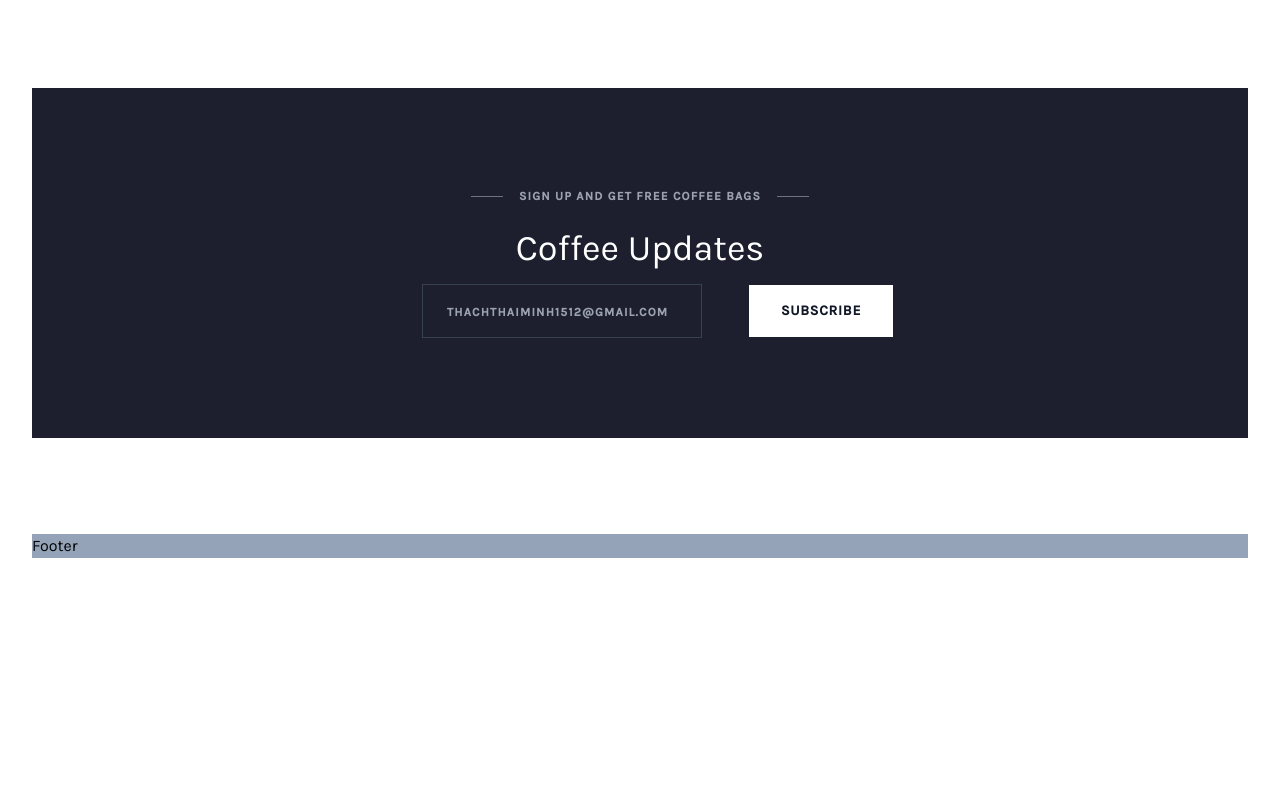
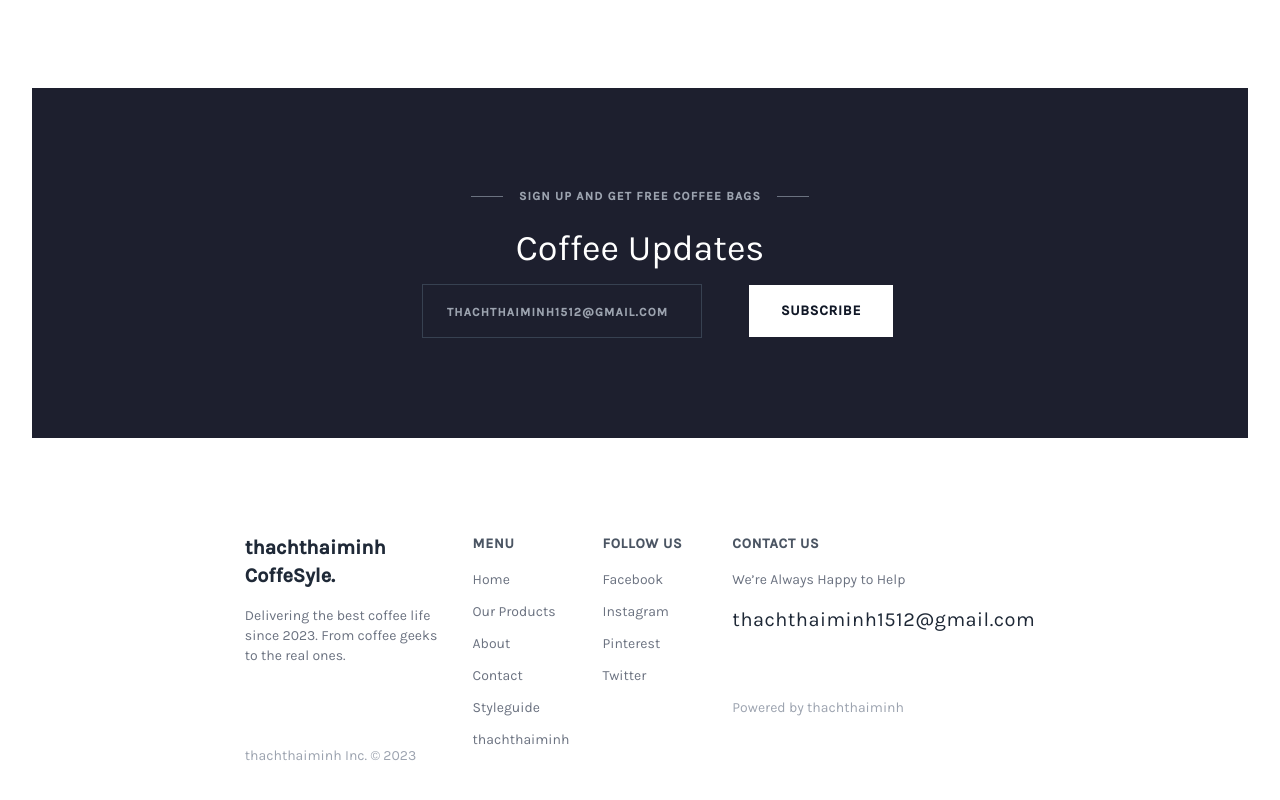
Before and after one commit to thachthaiminh/Learn-TailwindCSS-Coffee-Style, a React (Vite) app in the folder Learn-TailwindCSS-Coffee-Style/: page / in a window 1280 px wide. Shown: the part 5086-5886 px from the top of the page. Before the commit the page ends 5644 px from the top, so only its background shows below. Built offline with nearby package versions, Linux system fonts and the light colour scheme.

Commit message:
Add Footer.

```diff
--- a/Learn-TailwindCSS-Coffee-Style/src/components/products/Footer.jsx
+++ b/Learn-TailwindCSS-Coffee-Style/src/components/products/Footer.jsx
@@ -1,5 +1,113 @@
 function Footer() {
-  return <div className="h-350px bg-slate-400">Footer</div>;
+  return (
+    <div className="w-[95%] xl:w-[65%] mx-auto pb-24 text-gray-500 text-sm">
+      <div className="flex flex-col md:flex-row text-center md:text-left gap-12 md:gap-8">
+        <div className="basis-2/6">
+          <div className="font-bold text-xl mb-4 text-gray-800">
+            thachthaiminh CoffeSyle.
+          </div>
+          <div className="mb-8 md:mb-20">
+            Delivering the best coffee life since 2023. From coffee geeks to the
+            real ones.
+          </div>
+          <div className="text-gray-400 hover:text-coffee-400">
+            thachthaiminh Inc. © 2023
+          </div>
+        </div>
+        <div className="basis-1/6">
+          <div className="uppercase font-semibold tracking-wider text-gray-600 mb-4">
+            Menu
+          </div>
+          <div className="flex flex-col gap-3">
+            <div className="">
+              <a href="#" className="hover:text-coffee-400">
+                Home
+              </a>
+            </div>
+            <div>
+              <a href="#" className="hover:text-coffee-400">
+                Our Products
+              </a>
+            </div>
+            <div>
+              <a href="#" className="hover:text-coffee-400">
+                About
+              </a>
+            </div>
+            <div>
+              <a href="#" className="hover:text-coffee-400">
+                Contact
+              </a>
+            </div>
+            <div>
+              <a href="#" className="hover:text-coffee-400">
+                Styleguide
+              </a>
+            </div>
+            <div>
+              <a
+                href="https://www.youtube.com/channel/UCP5AfMKZ1-rzTs8JwhU01HQ"
+                className="hover:text-coffee-400"
+                target="blank"
+              >
+                thachthaiminh
+              </a>
+            </div>
+          </div>
+        </div>
+        <div className="basis-1/6">
+          <div className="uppercase font-semibold tracking-wider text-gray-600 mb-4">
+            FOLLOW US
+          </div>
+          <div className="flex flex-col gap-3">
+            <div className="">
+              <a href="#" className="hover:text-coffee-400">
+                Facebook
+              </a>
+            </div>
+            <div>
+              <a href="#" className="hover:text-coffee-400">
+                Instagram
+              </a>
+            </div>
+            <div>
+              <a href="#" className="hover:text-coffee-400">
+                Pinterest
+              </a>
+            </div>
+            <div>
+              <a href="#" className="hover:text-coffee-400">
+                Twitter
+              </a>
+            </div>
+          </div>
+        </div>
+        <div className="basis-2/6">
+          <div className="uppercase font-semibold tracking-wider text-gray-600 mb-4">
+            CONTACT US
+          </div>
+          <div className="mb-4">We’re Always Happy to Help</div>
+          <div className="mb-16 text-gray-800 text-xl font-normal tracking-wide">
+            <a
+              href="mailto:thachthaiminh1512@gmail.com"
+              className="hover:text-coffee-400"
+            >
+              thachthaiminh1512@gmail.com
+            </a>
+          </div>
+          <div className="">
+            <a
+              href="https://www.youtube.com/channel/UCP5AfMKZ1-rzTs8JwhU01HQ"
+              target="blank"
+              className="text-gray-400 hover:text-coffee-400 "
+            >
+              Powered by thachthaiminh
+            </a>
+          </div>
+        </div>
+      </div>
+    </div>
+  );
 }
 
 export default Footer;
```
